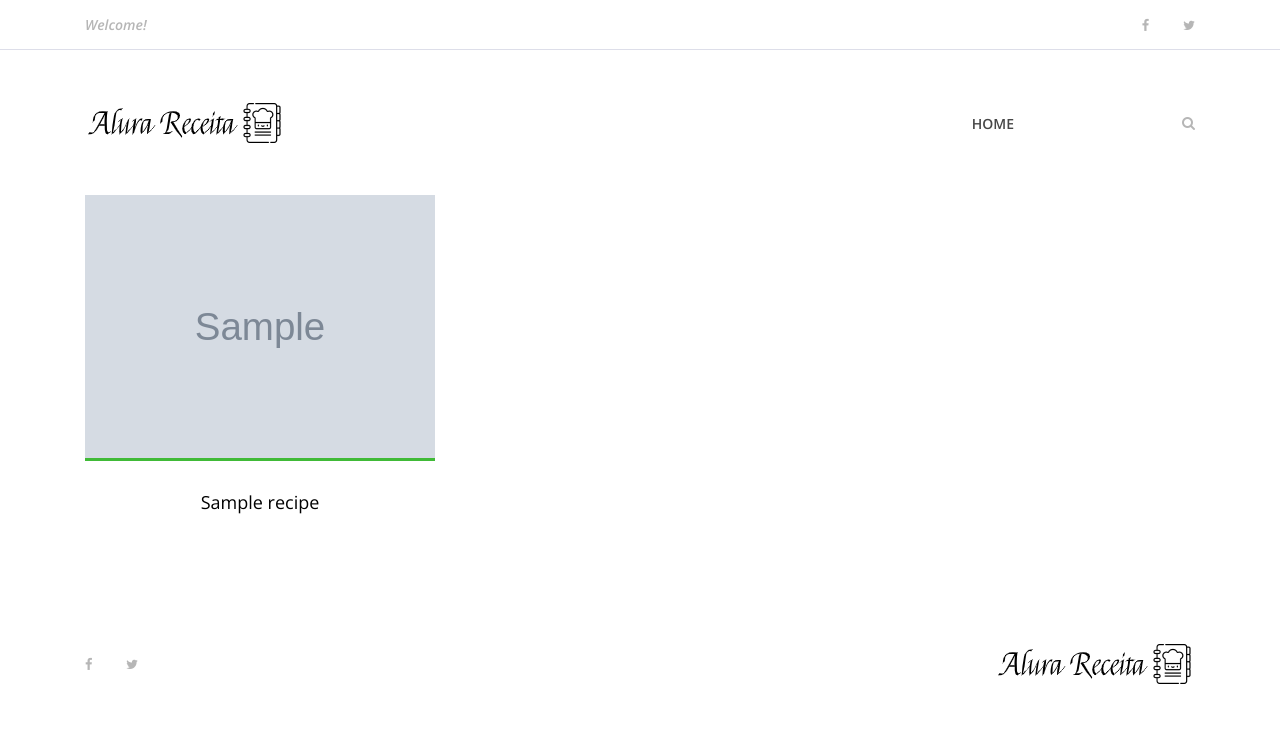
After one commit to iscodand/django-recipes-site, a Django app: template recipes/templates/search.html in a window 1280 px wide. The commit adds this page. Shown: the top 733 px of the page. Run offline with Django 4.2, Linux system fonts and the light colour scheme; the template is opened without the code that fills it: most values are stand-ins (such as "Sample title", 1, 10 or a date in 2020); grey boxes marked "Sample" are stand-in pictures; some libraries are stand-ins or nearby versions.

Commit message:
Add Search templates / Initializing Search funcionality / Add Recipe images to templates

```diff
--- a/alura_recipes/urls.py
+++ b/alura_recipes/urls.py
@@ -1,7 +1,10 @@
 from django.contrib import admin
 from django.urls import path, include
+from django.conf import settings
+from django.conf.urls.static import static
+
 
 urlpatterns = [
     path('', include('recipes.urls')),
     path('admin/', admin.site.urls),
-]
+] + static(settings.MEDIA_URL, document_root=settings.MEDIA_ROOT)
--- a/recipes/templates/partials/header.html
+++ b/recipes/templates/partials/header.html
@@ -14,7 +14,7 @@
         <div class="container">
             <div class="row">
                 <div class="col-12">
-                    <form action="#" method="post">
+                    <form action=" {% url 'search' %} ">
                         <input type="search" name="search" placeholder="What you looking...">
                         <button type="submit"><i class="fa fa-search" aria-hidden="true"></i></button>
                     </form>
--- /dev/null
+++ b/recipes/templates/search.html
@@ -0,0 +1,47 @@
+{% extends 'base.html' %}
+
+{% load static %}
+
+{% block content %}
+
+    {% include 'partials/header.html' %}
+
+    <!-- ##### Best Receipe Area Start ##### -->
+    <section class="best-receipe-area">
+        <div class="container">
+            <div class="row">
+                <!-- Single Best Receipe Area -->
+
+                {% if recipes %}
+                    {% for recipe in recipes %}
+                        <div class="col-12 col-sm-6 col-lg-4">
+                            <div class="single-best-receipe-area mb-30">
+
+                                {% if recipe.image == '' %}
+                                    <img src="{% static 'img/bg-img/foto_receita.png' %}" alt="">
+                                {% else %}
+                                    <img src="{{ recipe.image }}" alt="">
+                                {% endif %}
+
+                                <div class="receipe-content">
+                                    <a href="{% url 'receita' recipe.id %}">
+                                        <h5>{{ recipe.recipe_name }}</h5>
+                                    </a>
+                                </div>
+                            </div>
+                        </div>
+                    {% endfor %}
+                {% else %}
+                    <div class="col-12 col-sm-6 col-lg-4">
+                    <p> Recipe not found :( </p>
+                    </div>
+                {% endif %}
+
+            </div>
+        </div>
+    </section>
+    <!-- ##### Best Receipe Area End ##### -->
+
+    {% include 'partials/footer.html' %}
+
+{% endblock %}
--- a/recipes/urls.py
+++ b/recipes/urls.py
@@ -4,5 +4,6 @@ from . import views
 
 urlpatterns = [
     path('', views.index, name='index'),
-    path('<int:recipes_id>', views.recipes, name='receita')
+    path('<int:recipes_id>', views.recipes, name='receita'),
+    path('search', views.search, name='search'),
 ]
--- a/recipes/views.py
+++ b/recipes/views.py
@@ -19,3 +19,7 @@
     }
 
     return render(request, 'receita.html', recipe_to_show)
+
+
+def search(request):
+    return render(request, 'search.html')
```
Also changed, not shown: recipes/templates/index.html (+7 -1 lines), recipes/templates/receita.html (+7 -1 lines), media/images/17/08/2022/Lasanha-na-marmita-para-vender-1200x900.jpg (added), media/images/17/08/2022/Sorvete-limão.jpg (added).
